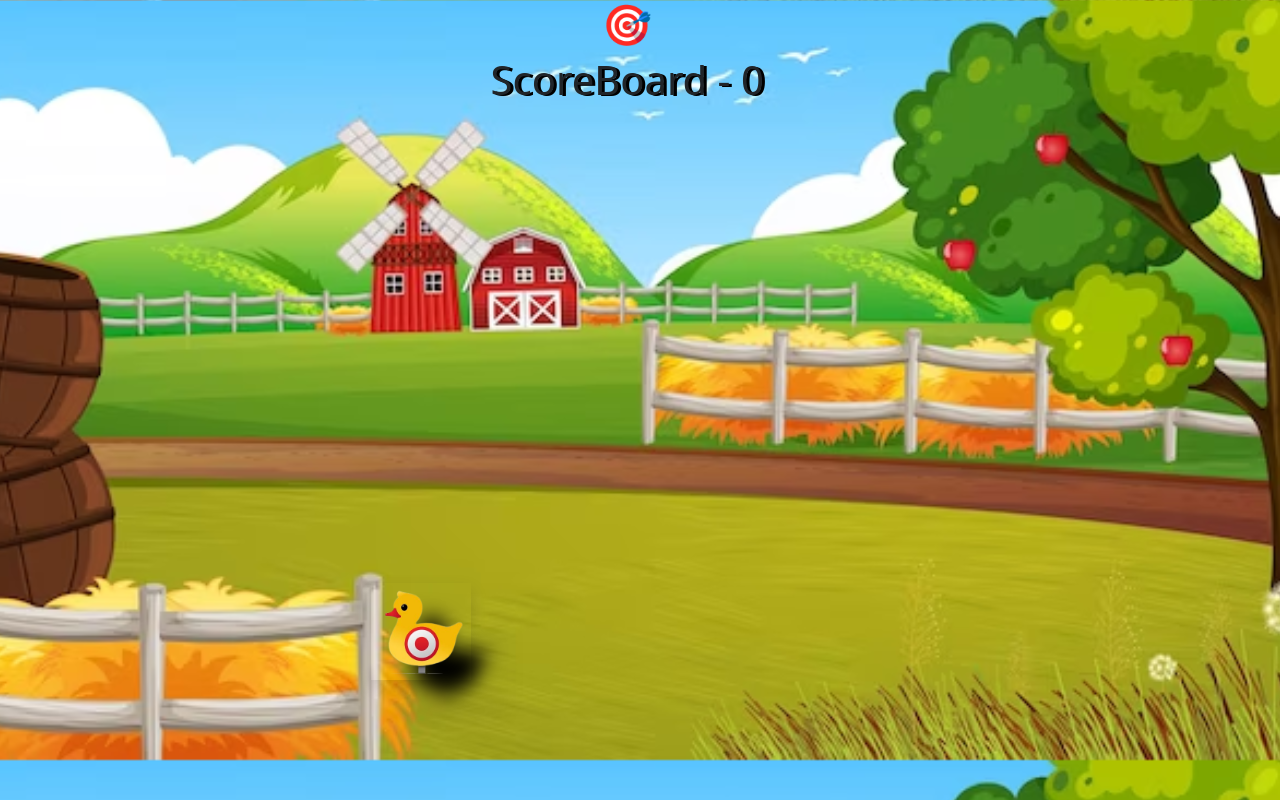
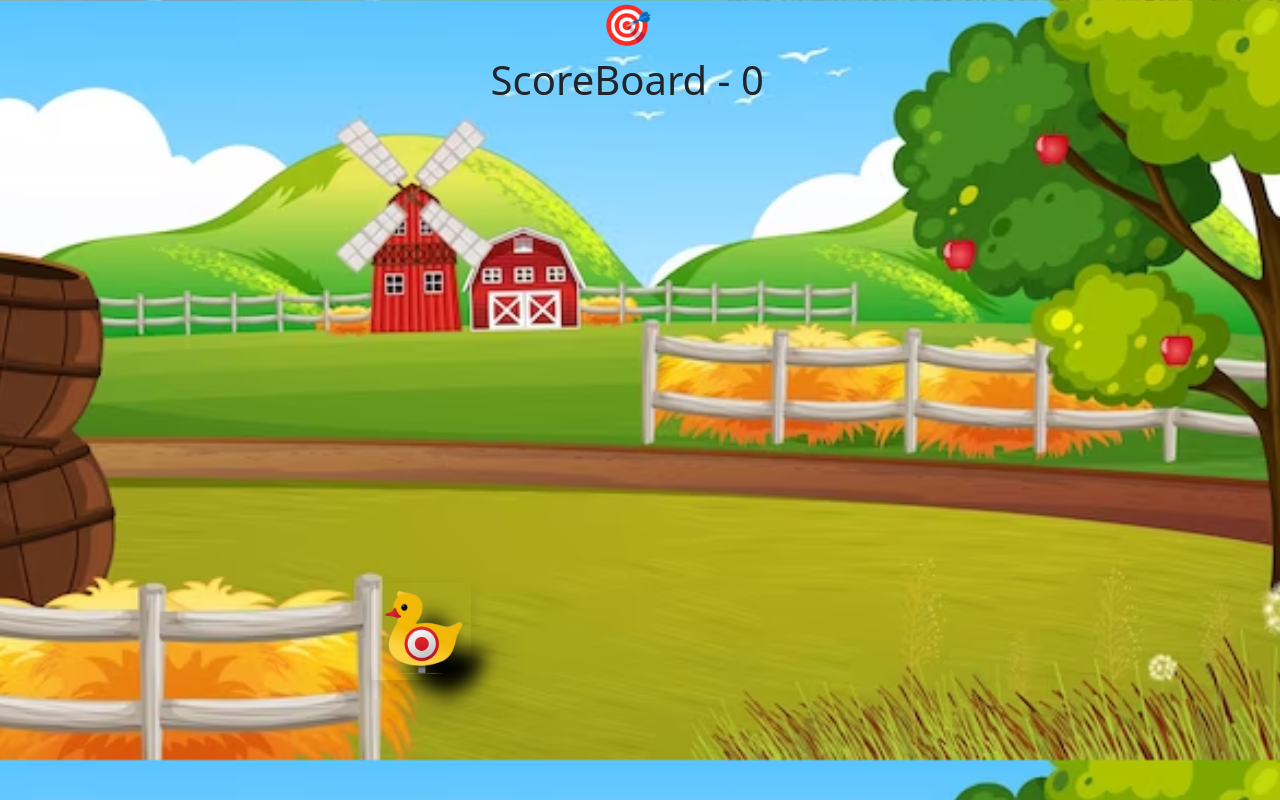
Before and after one commit to Ya30sh/ShootingGame, a plain HTML site: page game.html in a window 1280 px wide. Drawn offline with nearby package versions, Linux system fonts and the light colour scheme; some packages are replaced by stand-ins of ours; a script that the page names is missing.

Commit message:
Update game.html

```diff
--- a/game.html
+++ b/game.html
@@ -26,7 +26,7 @@
 	<div>
 		<div class="bg">
 			<h1 class="text-center"><div id="target"></div></h1>
-			<h1><div class="text-center" id="sb" style="text-shadow: 3px 1px black;"></div></h1>
+			<h1><div class="text-center" id="sb"></div></h1>
 			<div class="text-center"><img src="" width="100px" id="myTarget" onclick="scoreboard()" class="shadow"></div>
 		</div>
 	</div>
```
